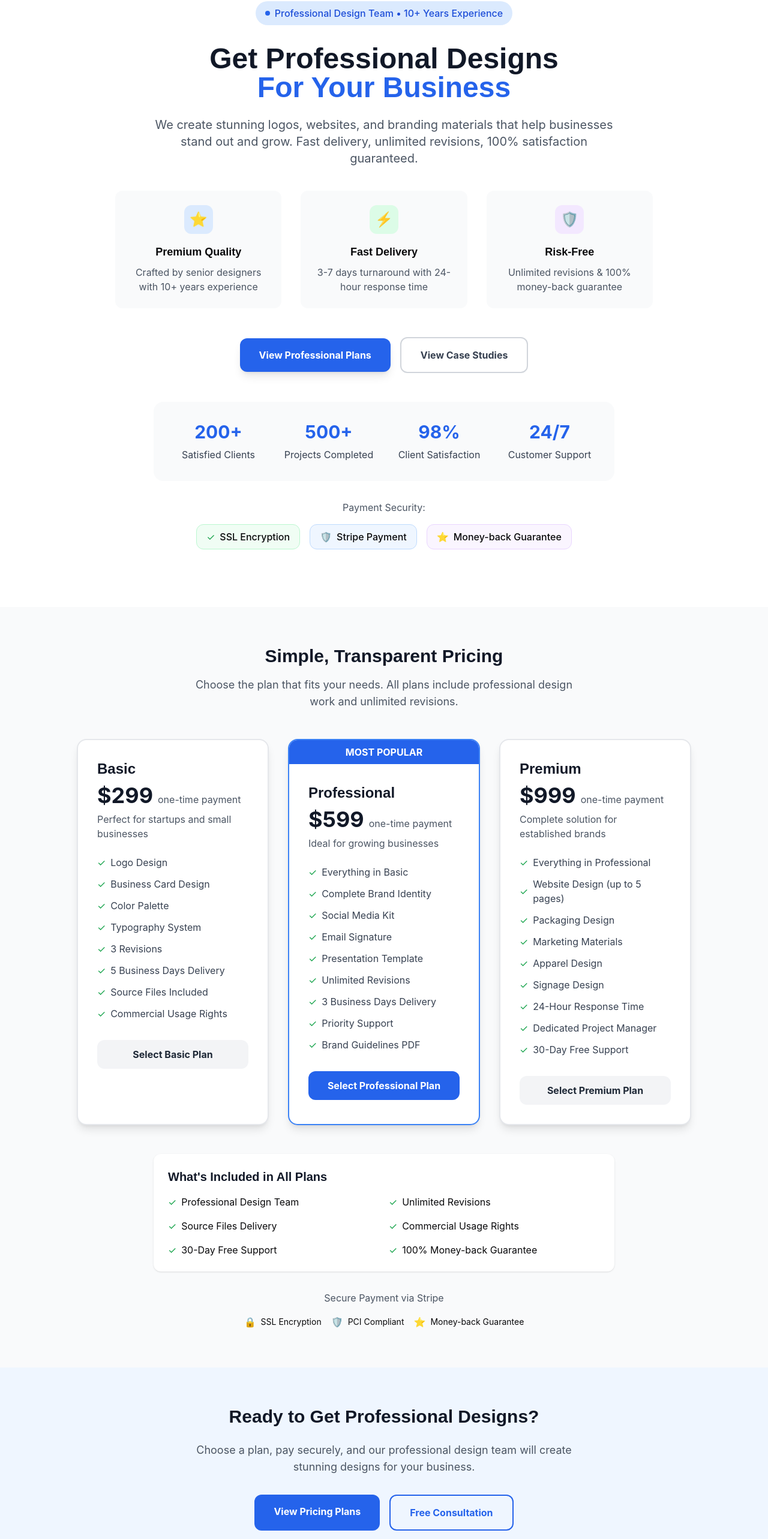
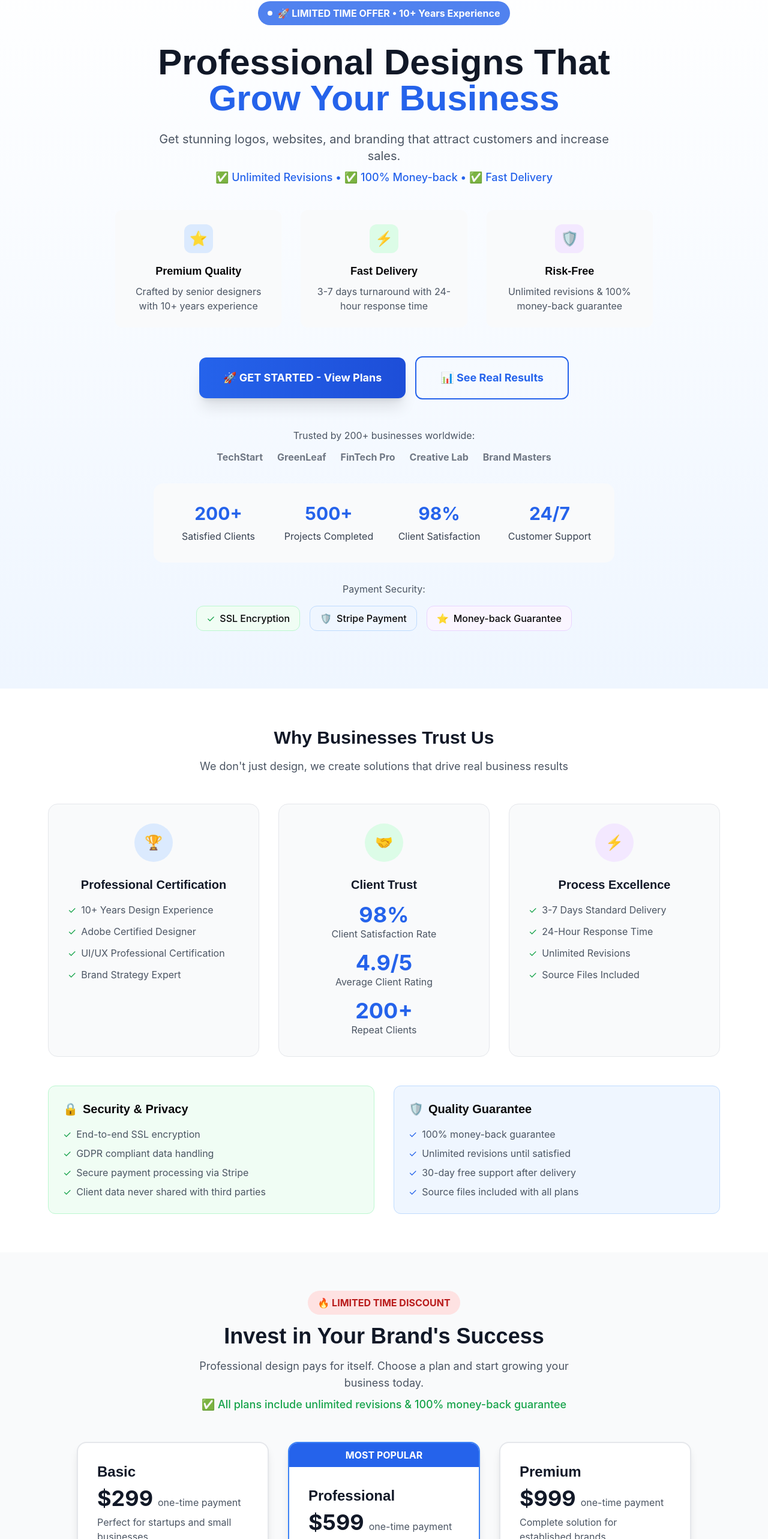
Before and after one commit to Javenshawn/wedesign-mvp, a Next.js app: page / in a window 1280 px wide. Shown: the part 159-2725 px from the top of the page at 60% size. Built offline with nearby package versions, Linux system fonts and the light colour scheme.

Commit message:
feat: optimize conversion rate - improved CTAs, trust elements, and value propositions

```diff
--- a/src/app/page.tsx
+++ b/src/app/page.tsx
@@ -1,34 +1,58 @@
 import Hero from '@/components/Hero'
+import TrustElements from '@/components/TrustElements'
 import PricingSection from '@/components/PricingSection'
 
 export default function Home() {
   return (
     <>
       <Hero />
+      <TrustElements />
       <PricingSection />
 
-      {/* Final CTA */}
-      <section className="py-16 bg-blue-50">
+      {/* Final CTA - 优化转化 */}
+      <section className="py-20 bg-gradient-to-r from-blue-600 to-blue-700">
         <div className="max-w-4xl mx-auto text-center px-4">
-          <h2 className="text-3xl font-bold text-gray-900 mb-6">
-            Ready to Get Professional Designs?
+          <h2 className="text-3xl md:text-4xl font-bold text-white mb-6">
+            Ready to Transform Your Business?
           </h2>
-          <p className="text-lg text-gray-600 mb-8 max-w-2xl mx-auto">
-            Choose a plan, pay securely, and our professional design team will create stunning designs for your business.
+          <p className="text-xl text-blue-100 mb-10 max-w-2xl mx-auto">
+            Join 200+ satisfied clients who trust us with their design needs.
+            Your satisfaction is 100% guaranteed.
           </p>
-          <div className="flex flex-col sm:flex-row gap-4 justify-center">
+
+          <div className="flex flex-col sm:flex-row gap-6 justify-center items-center mb-8">
             <a
               href="#pricing"
-              className="px-8 py-4 bg-blue-600 text-white font-bold rounded-lg hover:bg-blue-700 transition"
+              className="px-12 py-5 bg-white text-blue-600 font-bold rounded-xl hover:bg-gray-100 transition-all duration-300 shadow-2xl hover:shadow-3xl transform hover:-translate-y-1 text-lg"
             >
-              View Pricing Plans
+              🚀 GET STARTED NOW
             </a>
+
             <a
               href="mailto:contact@wedesign.design"
-              className="px-8 py-4 border-2 border-blue-600 text-blue-600 font-bold rounded-lg hover:bg-blue-50 transition"
+              className="px-12 py-5 border-2 border-white text-white font-bold rounded-xl hover:bg-white/10 transition-all duration-300 text-lg"
             >
-              Free Consultation
+              📞 FREE CONSULTATION
             </a>
+          </div>
+
+          <div className="flex flex-wrap justify-center gap-6 text-blue-200 text-sm">
+            <div className="flex items-center gap-2">
+              <span className="text-white">✅</span>
+              <span>Professional Design Team</span>
+            </div>
+            <div className="flex items-center gap-2">
+              <span className="text-white">✅</span>
+              <span>Unlimited Revisions</span>
+            </div>
+            <div className="flex items-center gap-2">
+              <span className="text-white">✅</span>
+              <span>Source Files Delivery</span>
+            </div>
+            <div className="flex items-center gap-2">
+              <span className="text-white">✅</span>
+              <span>100% Money-back Guarantee</span>
+            </div>
           </div>
         </div>
       </section>
--- a/src/components/Hero.tsx
+++ b/src/components/Hero.tsx
@@ -1,24 +1,26 @@
 export default function Hero() {
   return (
-    <section className="py-16 md:py-24 bg-white">
+    <section className="py-16 md:py-24 bg-gradient-to-b from-white to-blue-50">
       <div className="max-w-6xl mx-auto px-4 text-center">
-        {/* Professional Badge */}
-        <div className="inline-flex items-center gap-2 px-4 py-2 bg-blue-100 text-blue-700 rounded-full mb-8">
-          <div className="w-2 h-2 bg-blue-600 rounded-full"></div>
-          <span className="font-medium">Professional Design Team • 10+ Years Experience</span>
+        {/* Professional Badge - 增加紧迫感 */}
+        <div className="inline-flex items-center gap-2 px-4 py-2 bg-blue-600 text-white rounded-full mb-8 animate-pulse">
+          <div className="w-2 h-2 bg-white rounded-full"></div>
+          <span className="font-bold">🚀 LIMITED TIME OFFER • 10+ Years Experience</span>
         </div>
 
-        {/* Main Headline */}
-        <h1 className="text-4xl md:text-5xl font-bold text-gray-900 mb-6">
-          Get Professional Designs
+        {/* Main Headline - 增加情感共鸣 */}
+        <h1 className="text-4xl md:text-5xl lg:text-6xl font-bold text-gray-900 mb-6">
+          Professional Designs That
           <br />
-          <span className="text-blue-600">For Your Business</span>
+          <span className="text-blue-600">Grow Your Business</span>
         </h1>
 
-        {/* Subheadline */}
+        {/* Subheadline - 增加价值主张 */}
         <p className="text-xl text-gray-600 mb-10 max-w-3xl mx-auto">
-          We create stunning logos, websites, and branding materials that help businesses stand out and grow.
-          Fast delivery, unlimited revisions, 100% satisfaction guaranteed.
+          Get stunning logos, websites, and branding that attract customers and increase sales.
+          <span className="block mt-2 text-lg font-medium text-blue-600">
+            ✅ Unlimited Revisions • ✅ 100% Money-back • ✅ Fast Delivery
+          </span>
         </p>
 
         {/* Value Propositions */}
@@ -48,21 +50,36 @@ export default function Hero() {
           </div>
         </div>
 
-        {/* Call to Action */}
+        {/* Call to Action - 优化按钮文案和设计 */}
         <div className="flex flex-col sm:flex-row gap-4 justify-center items-center mb-12">
           <a
             href="#pricing"
-            className="px-8 py-4 bg-blue-600 text-white font-bold rounded-lg hover:bg-blue-700 transition shadow-lg"
+            className="px-10 py-5 bg-gradient-to-r from-blue-600 to-blue-700 text-white font-bold rounded-xl hover:from-blue-700 hover:to-blue-800 transition-all duration-300 shadow-xl hover:shadow-2xl transform hover:-translate-y-1 text-lg"
           >
-            View Professional Plans
+            🚀 GET STARTED - View Plans
           </a>
 
           <a
             href="/cases"
-            className="px-8 py-4 border-2 border-gray-300 text-gray-700 font-bold rounded-lg hover:bg-gray-50 transition"
+            className="px-10 py-5 border-2 border-blue-600 text-blue-600 font-bold rounded-xl hover:bg-blue-50 transition-all duration-300 text-lg"
           >
-            View Case Studies
+            📊 See Real Results
           </a>
+        </div>
+
+        {/* 增加社会证明 */}
+        <div className="mb-8">
+          <p className="text-gray-600 mb-3">Trusted by 200+ businesses worldwide:</p>
+          <div className="flex flex-wrap justify-center gap-6 opacity-70">
+            {['TechStart', 'GreenLeaf', 'FinTech Pro', 'Creative Lab', 'Brand Masters'].map((brand, index) => (
+              <div
+                key={index}
+                className="text-gray-700 font-bold hover:text-blue-600 transition-colors"
+              >
+                {brand}
+              </div>
+            ))}
+          </div>
         </div>
 
         {/* Trust Metrics */}
--- a/src/components/PricingSection.tsx
+++ b/src/components/PricingSection.tsx
@@ -78,13 +78,19 @@ export default function PricingSection() {
   return (
     <section id="pricing" className="py-16 bg-gray-50">
       <div className="max-w-6xl mx-auto px-4">
-        {/* Header */}
+        {/* Header - 增加紧迫感和价值 */}
         <div className="text-center mb-12">
-          <h2 className="text-3xl font-bold text-gray-900 mb-4">
-            Simple, Transparent Pricing
+          <div className="inline-flex items-center gap-2 px-4 py-2 bg-red-100 text-red-700 rounded-full mb-4">
+            <span className="font-bold">🔥 LIMITED TIME DISCOUNT</span>
+          </div>
+          <h2 className="text-3xl md:text-4xl font-bold text-gray-900 mb-4">
+            Invest in Your Brand's Success
           </h2>
           <p className="text-lg text-gray-600 max-w-2xl mx-auto">
-            Choose the plan that fits your needs. All plans include professional design work and unlimited revisions.
+            Professional design pays for itself. Choose a plan and start growing your business today.
+            <span className="block mt-2 text-green-600 font-medium">
+              ✅ All plans include unlimited revisions & 100% money-back guarantee
+            </span>
           </p>
         </div>
 
@@ -122,16 +128,18 @@ export default function PricingSection() {
                   ))}
                 </ul>
 
-                {/* CTA Button */}
+                {/* CTA Button - 优化文案和设计 */}
                 <button
                   onClick={() => handlePlanSelect(plan.name)}
-                  className={`w-full py-3 font-bold rounded-lg transition ${
+                  className={`w-full py-4 font-bold rounded-xl transition-all duration-300 ${
                     plan.popular
-                      ? 'bg-blue-600 text-white hover:bg-blue-700'
-                      : 'bg-gray-100 text-gray-800 hover:bg-gray-200'
+                      ? 'bg-gradient-to-r from-blue-600 to-blue-700 text-white hover:from-blue-700 hover:to-blue-800 shadow-lg hover:shadow-xl transform hover:-translate-y-1'
+                      : 'bg-gray-100 text-gray-800 hover:bg-gray-200 hover:shadow-md'
                   }`}
                 >
-                  Select {plan.name} Plan
+                  {plan.popular ? '🔥 ' : ''}
+                  {plan.popular ? 'GET STARTED NOW' : `Select ${plan.name} Plan`}
+                  {plan.popular ? ' 🚀' : ''}
                 </button>
               </div>
             </div>
--- a/src/components/TrustElements.tsx
+++ b/src/components/TrustElements.tsx
@@ -1,204 +1,100 @@
-'use client'
-
-import { motion } from 'framer-motion'
-import { Award, Users, Clock, FileText, Globe, Headphones } from 'lucide-react'
-import { Card, CardContent, CardHeader, CardTitle } from './ui/Card'
-
 export default function TrustElements() {
-  const fadeInUp = {
-    initial: { opacity: 0, y: 20 },
-    animate: { opacity: 1, y: 0 },
-    transition: { duration: 0.5 }
-  }
-
-  const staggerChildren = {
-    animate: {
-      transition: {
-        staggerChildren: 0.1
-      }
-    }
-  }
-
-  const trustCards = [
-    {
-      icon: Award,
-      title: 'Professional Certification',
-      color: 'from-blue-500/10 to-blue-600/10',
-      items: [
-        '10+ Years Design Experience',
-        'Adobe Certified Designer',
-        'UI/UX Professional Certification',
-        'Brand Strategy Expert'
-      ]
-    },
-    {
-      icon: Users,
-      title: 'Client Trust',
-      color: 'from-green-500/10 to-green-600/10',
-      stats: [
-        { value: '98%', label: 'Client Satisfaction' },
-        { value: '4.9/5', label: 'Average Rating' },
-        { value: '200+', label: 'Repeat Clients' }
-      ]
-    },
-    {
-      icon: Clock,
-      title: 'Process Excellence',
-      color: 'from-purple-500/10 to-purple-600/10',
-      items: [
-        '3-7 Days Standard Delivery',
-        '24-Hour Response Time',
-        'Unlimited Revisions',
-        'Source Files Included'
-      ]
-    }
-  ]
-
-  const processSteps = [
-    {
-      icon: FileText,
-      title: 'Brief & Quote',
-      description: 'Submit your requirements, get a detailed quote',
-      color: 'bg-blue-100 dark:bg-blue-900/30 text-blue-600 dark:text-blue-400'
-    },
-    {
-      icon: Users,
-      title: 'Design & Review',
-      description: 'Our team creates designs, you review and provide feedback',
-      color: 'bg-green-100 dark:bg-green-900/30 text-green-600 dark:text-green-400'
-    },
-    {
-      icon: Globe,
-      title: 'Global Delivery',
-      description: 'Receive final designs with source files, worldwide',
-      color: 'bg-purple-100 dark:bg-purple-900/30 text-purple-600 dark:text-purple-400'
-    },
-    {
-      icon: Headphones,
-      title: 'Ongoing Support',
-      description: '30-day free support for any adjustments',
-      color: 'bg-orange-100 dark:bg-orange-900/30 text-orange-600 dark:text-orange-400'
-    }
-  ]
-
   return (
-    <section className="py-20 bg-gradient-to-b from-background to-muted/30">
-      <div className="container">
-        <motion.div
-          initial="initial"
-          animate="animate"
-          variants={staggerChildren}
-        >
-          {/* Header */}
-          <motion.div variants={fadeInUp} className="text-center mb-16">
-            <h2 className="text-3xl md:text-4xl font-bold mb-4 font-heading">
-              Why Choose <span className="primary-gradient-text">Wedesign</span>?
+    <section className="py-16 bg-white">
+      <div className="max-w-6xl mx-auto px-4">
+        <div className="text-center mb-12">
+          <h2 className="text-3xl font-bold text-gray-900 mb-4">
+            Why Businesses Trust Us
           </h2>
-            <p className="text-xl text-muted-foreground max-w-3xl mx-auto">
-              We don&apos;t just design, we create visual solutions that drive business growth
+          <p className="text-lg text-gray-600 max-w-2xl mx-auto">
+            We don't just design, we create solutions that drive real business results
           </p>
-          </motion.div>
-
-          {/* Trust Cards */}
-          <motion.div
-            variants={staggerChildren}
-            className="grid grid-cols-1 md:grid-cols-3 gap-8 mb-16"
-          >
-            {trustCards.map((card, index) => (
-              <motion.div key={index} variants={fadeInUp}>
-                <Card hoverEffect className="h-full border-border/50">
-                  <CardContent className="p-8">
-                    <div className={`w-16 h-16 rounded-2xl bg-gradient-to-br ${card.color} flex items-center justify-center mb-6 mx-auto`}>
-                      <card.icon className="h-8 w-8 text-foreground" />
         </div>
 
-                    <CardTitle className="text-xl text-center mb-6">
-                      {card.title}
-                    </CardTitle>
-
-                    {'items' in card ? (
-                      <ul className="space-y-3">
-                        {card.items.map((item, i) => (
-                          <li key={i} className="flex items-center text-muted-foreground">
+        <div className="grid grid-cols-1 md:grid-cols-3 gap-8 mb-12">
+          {/* Professional Certification */}
+          <div className="bg-gray-50 p-8 rounded-2xl border border-gray-200">
+            <div className="w-16 h-16 bg-blue-100 rounded-full flex items-center justify-center mb-6 mx-auto">
+              <span className="text-2xl">🏆</span>
+            </div>
+            <h3 className="text-xl font-bold text-gray-900 mb-4 text-center">Professional Certification</h3>
+            <ul className="space-y-3 text-gray-600">
+              <li className="flex items-center">
                 <span className="text-green-600 mr-2">✓</span>
-                            <span>{item}</span>
+                <span>10+ Years Design Experience</span>
               </li>
-                        ))}
+              <li className="flex items-center">
+                <span className="text-green-600 mr-2">✓</span>
+                <span>Adobe Certified Designer</span>
+              </li>
+              <li className="flex items-center">
+                <span className="text-green-600 mr-2">✓</span>
+                <span>UI/UX Professional Certification</span>
+              </li>
+              <li className="flex items-center">
+                <span className="text-green-600 mr-2">✓</span>
+                <span>Brand Strategy Expert</span>
+              </li>
             </ul>
-                    ) : (
-                      <div className="space-y-4">
-                        {card.stats?.map((stat, i) => (
-                          <div key={i} className="text-center">
-                            <div className="text-3xl font-bold primary-gradient-text mb-1">
-                              {stat.value}
-                            </div>
-                            <div className="text-sm text-muted-foreground">
-                              {stat.label}
-                            </div>
-                          </div>
-                        ))}
-                      </div>
-                    )}
-                  </CardContent>
-                </Card>
-              </motion.div>
-            ))}
-          </motion.div>
-
-          {/* Process Steps */}
-          <motion.div variants={fadeInUp}>
-            <Card className="border-primary/20 bg-gradient-to-br from-card to-card/50">
-              <CardHeader className="text-center">
-                <CardTitle className="text-2xl font-heading">
-                  Simple & Transparent Process
-                </CardTitle>
-                <p className="text-muted-foreground">
-                  From brief to delivery, we make it easy and predictable
-                </p>
-              </CardHeader>
-
-              <CardContent>
-                <div className="grid grid-cols-1 md:grid-cols-4 gap-6">
-                  {processSteps.map((step, index) => (
-                    <div key={index} className="relative">
-                      {/* Connector Line */}
-                      {index < processSteps.length - 1 && (
-                        <div className="hidden md:block absolute top-8 left-full w-full h-0.5 bg-gradient-to-r from-border to-transparent -translate-x-1/2" />
-                      )}
-
-                      <div className="text-center">
-                        <div className={`w-16 h-16 rounded-2xl ${step.color} flex items-center justify-center mb-4 mx-auto`}>
-                          <step.icon className="h-8 w-8" />
           </div>
 
-                        <div className="flex items-center justify-center mb-2">
-                          <div className="w-8 h-8 rounded-full bg-primary text-primary-foreground flex items-center justify-center text-sm font-bold">
-                            {index + 1}
+          {/* Client Trust */}
+          <div className="bg-gray-50 p-8 rounded-2xl border border-gray-200">
+            <div className="w-16 h-16 bg-green-100 rounded-full flex items-center justify-center mb-6 mx-auto">
+              <span className="text-2xl">🤝</span>
+            </div>
+            <h3 className="text-xl font-bold text-gray-900 mb-4 text-center">Client Trust</h3>
+            <div className="space-y-4">
+              <div className="text-center">
+                <div className="text-4xl font-bold text-blue-600">98%</div>
+                <div className="text-gray-600">Client Satisfaction Rate</div>
+              </div>
+              <div className="text-center">
+                <div className="text-4xl font-bold text-blue-600">4.9/5</div>
+                <div className="text-gray-600">Average Client Rating</div>
+              </div>
+              <div className="text-center">
+                <div className="text-4xl font-bold text-blue-600">200+</div>
+                <div className="text-gray-600">Repeat Clients</div>
+              </div>
             </div>
           </div>
 
-                        <h4 className="font-bold text-lg mb-2">{step.title}</h4>
-                        <p className="text-sm text-muted-foreground">
-                          {step.description}
-                        </p>
+          {/* Process Excellence */}
+          <div className="bg-gray-50 p-8 rounded-2xl border border-gray-200">
+            <div className="w-16 h-16 bg-purple-100 rounded-full flex items-center justify-center mb-6 mx-auto">
+              <span className="text-2xl">⚡</span>
+            </div>
+            <h3 className="text-xl font-bold text-gray-900 mb-4 text-center">Process Excellence</h3>
+            <ul className="space-y-3 text-gray-600">
+              <li className="flex items-center">
+                <span className="text-green-600 mr-2">✓</span>
+                <span>3-7 Days Standard Delivery</span>
+              </li>
+              <li className="flex items-center">
+                <span className="text-green-600 mr-2">✓</span>
+                <span>24-Hour Response Time</span>
+              </li>
+              <li className="flex items-center">
+                <span className="text-green-600 mr-2">✓</span>
+                <span>Unlimited Revisions</span>
+              </li>
+              <li className="flex items-center">
+                <span className="text-green-600 mr-2">✓</span>
+                <span>Source Files Included</span>
+              </li>
+            </ul>
           </div>
         </div>
-                  ))}
-                </div>
-              </CardContent>
-            </Card>
-          </motion.div>
 
         {/* Security & Guarantee */}
-          <motion.div variants={fadeInUp} className="mt-16">
         <div className="grid grid-cols-1 md:grid-cols-2 gap-8">
-              <Card className="border-green-200 dark:border-green-800 bg-green-50 dark:bg-green-950/20">
-                <CardContent className="p-6">
+          <div className="bg-green-50 p-6 rounded-xl border border-green-200">
             <h3 className="text-xl font-bold mb-4 flex items-center gap-2">
               <span className="text-green-600">🔒</span>
               Security & Privacy
             </h3>
-                  <ul className="space-y-2 text-sm text-muted-foreground">
+            <ul className="space-y-2 text-gray-600">
               <li className="flex items-center">
                 <span className="text-green-600 mr-2">✓</span>
                 <span>End-to-end SSL encryption</span>
@@ -216,16 +112,14 @@ export default function TrustElements() {
                 <span>Client data never shared with third parties</span>
               </li>
             </ul>
-                </CardContent>
-              </Card>
+          </div>
 
-              <Card className="border-blue-200 dark:border-blue-800 bg-blue-50 dark:bg-blue-950/20">
-                <CardContent className="p-6">
+          <div className="bg-blue-50 p-6 rounded-xl border border-blue-200">
             <h3 className="text-xl font-bold mb-4 flex items-center gap-2">
               <span className="text-blue-600">🛡️</span>
               Quality Guarantee
             </h3>
-                  <ul className="space-y-2 text-sm text-muted-foreground">
+            <ul className="space-y-2 text-gray-600">
               <li className="flex items-center">
                 <span className="text-blue-600 mr-2">✓</span>
                 <span>100% money-back guarantee</span>
@@ -243,32 +137,8 @@ export default function TrustElements() {
                 <span>Source files included with all plans</span>
               </li>
             </ul>
-                </CardContent>
-              </Card>
           </div>
-          </motion.div>
-
-          {/* Final CTA */}
-          <motion.div
-            variants={fadeInUp}
-            className="mt-16 text-center"
-          >
-            <div className="inline-flex flex-col sm:flex-row items-center gap-4 p-6 bg-gradient-to-r from-primary/10 to-primary/5 rounded-2xl border border-primary/20">
-              <div className="text-left">
-                <h3 className="text-xl font-bold mb-2">Ready to transform your brand?</h3>
-                <p className="text-muted-foreground text-sm">
-                  Join 200+ satisfied clients who trust us with their design needs
-                </p>
         </div>
-              <a
-                href="#pricing"
-                className="px-8 py-3 bg-gradient-to-r from-primary to-orange-500 text-white font-bold rounded-lg hover:shadow-lg transition-all duration-300 hover:-translate-y-1 whitespace-nowrap"
-              >
-                View Plans & Pricing
-              </a>
-            </div>
-          </motion.div>
-        </motion.div>
       </div>
     </section>
   )
```
Also changed, not shown: src/app/cases/page.tsx (+10 -5 lines). Lines whose indentation alone changed are shown as unchanged.
